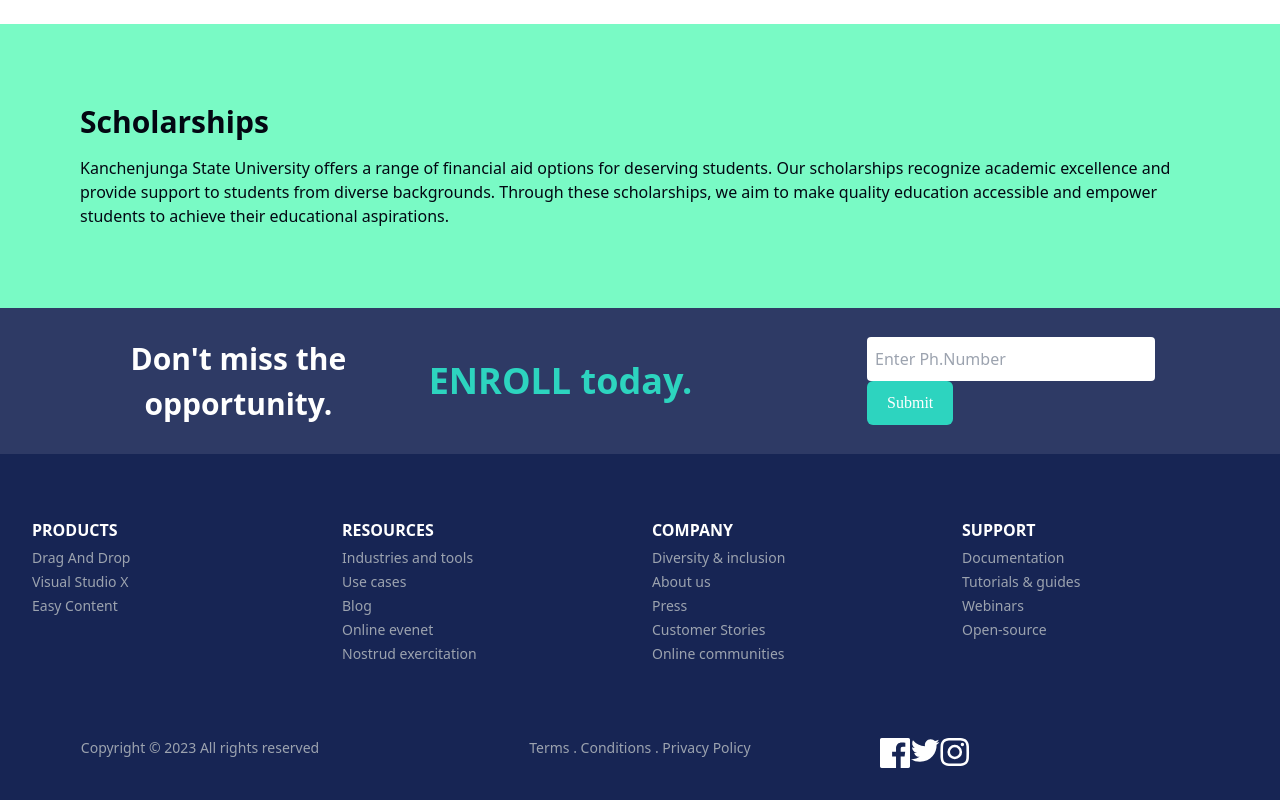
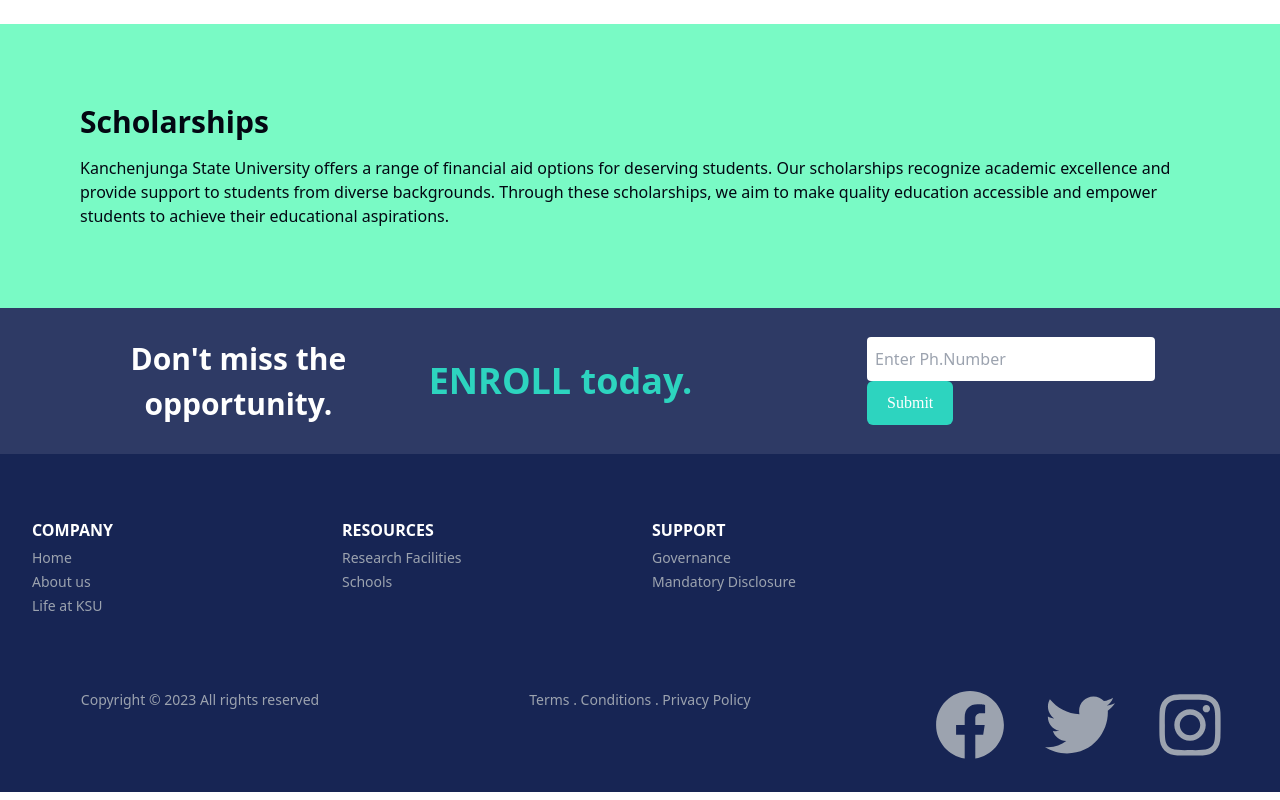
Before and after one commit to SharK-020/Ksu, a React (Vite) app in the folder client/: page / in a window 1280 px wide. Shown: the part 4271-5071 px from the top of the page. Built offline with nearby package versions, Linux system fonts and the light colour scheme.

Commit message:
Changes to the footer

```diff
--- a/client/package.json
+++ b/client/package.json
@@ -13,7 +13,7 @@
     "@heroicons/react": "^2.0.18",
     "react": "^18.2.0",
     "react-dom": "^18.2.0",
-    "react-icons": "^4.9.0",
+    "react-icons": "^4.10.1",
     "react-router": "^6.11.2",
     "react-router-dom": "^6.11.2"
   },
--- a/client/src/components/Footer/Footer.tsx
+++ b/client/src/components/Footer/Footer.tsx
@@ -1,8 +1,6 @@
 import React from 'react'
+import { FaTwitter,FaFacebook,FaInstagram } from "react-icons/fa";
 
-import fb from '../../assets/icon-facebook.svg'
-import twt from '../../assets/icon-twitter.svg';
-import ins from '../../assets/icon-instagram.svg'
 import { Items } from './ItemContainer';
 
 
@@ -30,25 +28,20 @@ export const Footer = () => {
         {/* items container */}
         <Items/>
         {/* last bit */}
-        <div className='grid grid-cols-1 sm:grid-cols-2 lg:grid-cols-3 gap-10 text-center pt-2 text-gray-400 text-sm pb-8'>
+
+        <div className='grid grid-cols-1 sm:grid-cols-2 md:grid-cols-2 lg:grid-cols-3 gap-10 text-center pt-2 text-gray-400 text-sm pb-8'>
             <span>Copyright &copy; 2023 All rights reserved</span>
             <span>Terms . Conditions . Privacy Policy </span>
-            <div className='container md:flex md:flex-row flex-row '>
-                <div>
-                <a href="www.facebook.com">
-                <img className="" src={fb} alt="logo" width={30} height={20} />
+            <div className='flex flex-row justify-center space-x-10'>
+                <a href='https://www.facebook.com/' >
+                  <FaFacebook size='70'/>
                 </a>
-                </div>
-                <div>
-                <a href="www.twitter.com">
-                <img className="" src={twt} alt="logo" width={30} height={20} />
+                <a href='https://www.twitter.com/'>
+                  <FaTwitter size='70'/>
                 </a>
-                </div>
-                <div>
-                <a href="www.instagram.com">
-                <img className="" src={ins} alt="logo" width={30} height={20} />
+                <a href='https://www.instagram.com/'>
+                <FaInstagram size='70'/>
                 </a>
-                </div>
             </div>
 
         </div>
--- a/client/src/components/Footer/ItemContainer.tsx
+++ b/client/src/components/Footer/ItemContainer.tsx
@@ -1,11 +1,11 @@
 import { Item } from "./Item"
-import {PRODUCTS,RESOURCES,COMPANY,SUPPORT,} from "./Menus"
+import {RESOURCES,COMPANY,SUPPORT,} from "./Menus"
 export const Items = () => {
   return (
     <div className=" grid grid-cols-1 sm:grid-cols-3 lg:grid-cols-4 gap-6 sm:px-8 px-5 py-16">
-      <Item Links = {PRODUCTS} title ="PRODUCTS"/>
+      {/* <Item Links = {PRODUCTS} title ="PRODUCTS"/> */}
+      <Item Links = {COMPANY} title ="COMPANY"/>
       <Item Links = {RESOURCES} title ="RESOURCES"/>
-      <Item Links = {COMPANY} title ="COMPANY"/>
       <Item Links = {SUPPORT} title ="SUPPORT"/>
     </div>
   )
--- a/client/src/components/Footer/Menus.ts
+++ b/client/src/components/Footer/Menus.ts
@@ -1,33 +1,34 @@
-export const PRODUCTS = [
-  { name: "Drag And Drop", link: "#" },
-  { name: "Visual Studio X", link: "#" },
-  { name: "Easy Content", link: "#" },
+// export const PRODUCTS = [
+//   { name: "Drag And Drop", link: "#" },
+//   { name: "Visual Studio X", link: "#" },
+//   { name: "Easy Content", link: "#" },
+// ];
+export const COMPANY = [
+  { name: "Home", link: "/" },
+  { name: "About us", link: "/know" },
+  { name: "Life at KSU", link: "/life" },
+  // { name: "Press", link: "#" },
+  // { name: "Online communities", link: "#" },
 ];
+
 export const RESOURCES = [
-  { name: "Industries and tools", link: "#" },
-  { name: "Use cases", link: "#" },
-  { name: "Blog", link: "#" },
-  { name: "Online evenet", link: "#" },
-  { name: "Nostrud exercitation", link: "#" },
-];
-export const COMPANY = [
-  { name: "Diversity & inclusion", link: "#" },
-  { name: "About us", link: "#" },
-  { name: "Press", link: "#" },
-  { name: "Customer Stories", link: "#" },
-  { name: "Online communities", link: "#" },
+  { name: "Research Facilities", link: "/research" },
+  { name: "Schools", link: "/schools" },
+  // { name: "Blog", link: "#" },
+  // { name: "Online evenet", link: "#" },
+  // { name: "Nostrud exercitation", link: "#" },
 ];
 export const SUPPORT = [
-  { name: "Documentation", link: "#" },
-  { name: "Tutorials & guides", link: "#" },
-  { name: "Webinars", link: "#" },
-  { name: "Open-source", link: "#" },
+  { name: "Governance", link: "/governance" },
+  { name: "Mandatory Disclosure", link: "mandis" },
+  // { name: "Webinars", link: "/mandis" },
+  // { name: "Open-source", link: "#" },
 ];
 
-export const Icons = [
-  { name: "logo-facebook", link: "#" },
-  { name: "logo-twitter", link: "#" },
-  { name: "logo-github", link: "#" },
-  { name: "logo-linkedin", link: "#" },
-  { name: "logo-instagram", link: "#" },
-];
+// export const Icons = [
+//   { name: "logo-facebook", link: "#" },
+//   { name: "logo-twitter", link: "#" },
+//   { name: "logo-github", link: "#" },
+//   { name: "logo-linkedin", link: "#" },
+//   { name: "logo-instagram", link: "#" },
+// ];
```
Also changed, not shown: 1 other file (tests, documents, lock files or other folders).
